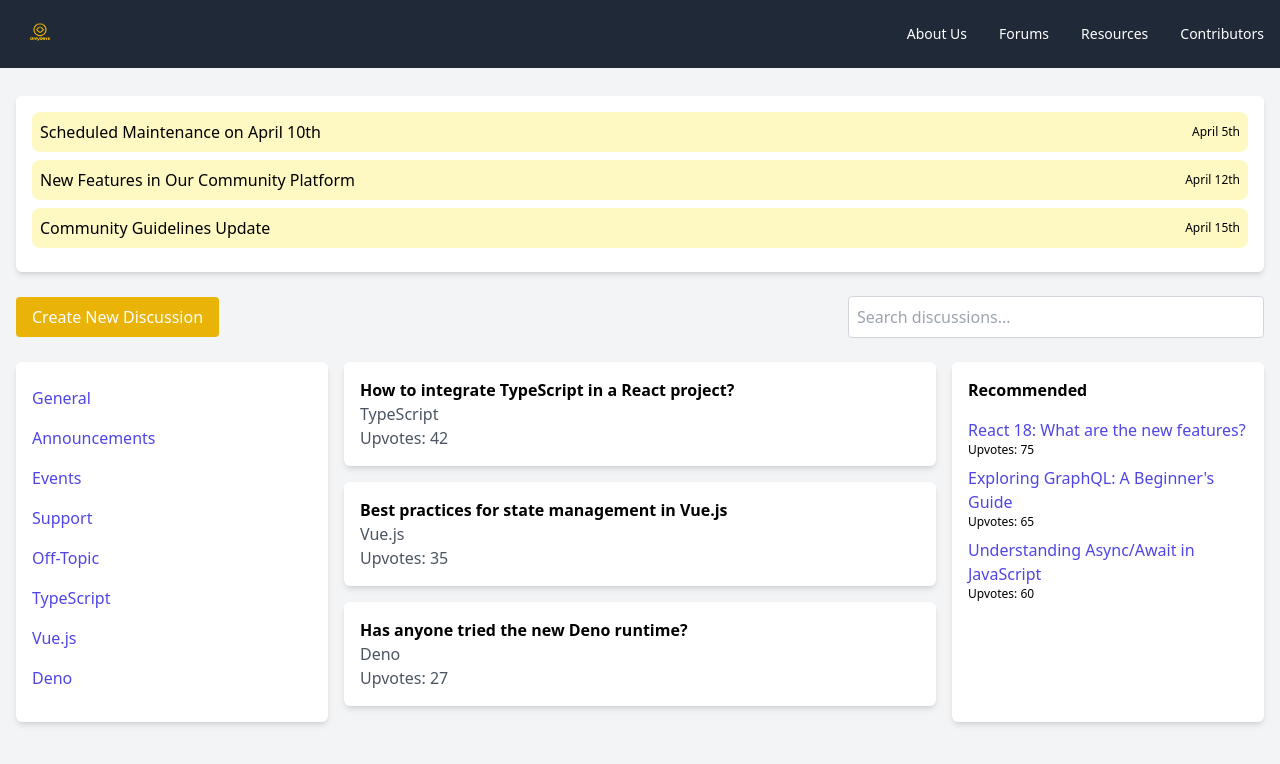
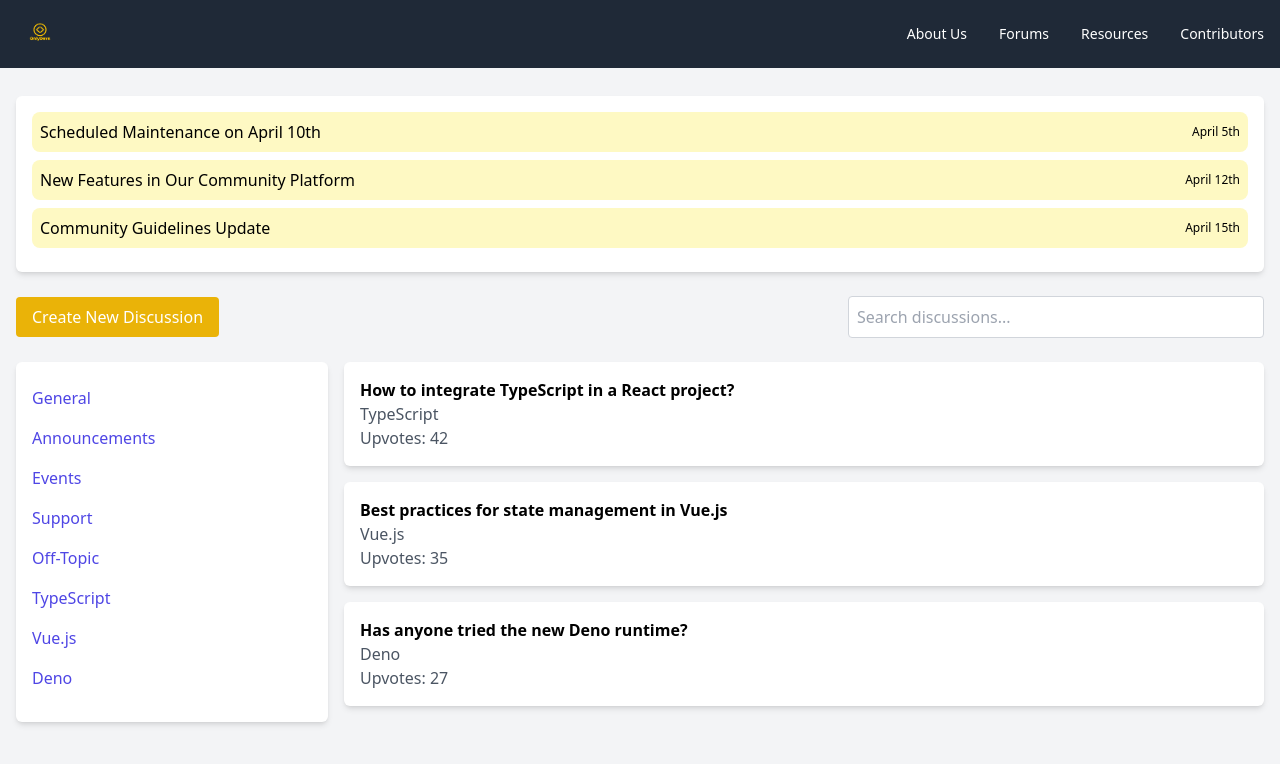
Before and after one commit to onlydevske/OnlyDevs-Website, a React (Vite) app: page /forum in a window 1280 px wide. Shown: the top 764 px of the page. Built offline with nearby package versions, Linux system fonts and the light colour scheme.

Commit message:
updating recommendation

```diff
--- /dev/null
+++ b/src/components/forum/Recommendations.jsx
@@ -0,0 +1,17 @@
+import React from 'react';
+
+export default function componentName() {
+  return (
+    <>
+         <div className="w-1/4 bg-white p-4 rounded-md shadow-md">
+            <h4 className="font-bold mb-4">Recommended</h4>
+            {recommended.map((discussion) => (
+              <div key={discussion.id} className="mb-2">
+                <h5 className="text-indigo-600 hover:text-indigo-800 cursor-pointer">{discussion.title}</h5>
+                <p className="text-xs">Upvotes: {discussion.upvotes}</p>
+              </div>
+            ))}
+          </div>
+    </>
+  );
+}
--- a/src/pages/Forum.jsx
+++ b/src/pages/Forum.jsx
@@ -43,15 +43,7 @@ const recommended = [
         <DiscussionsList/>
 
           {/* Recommended Sidebar */}
-          <div className="w-1/4 bg-white p-4 rounded-md shadow-md">
-            <h4 className="font-bold mb-4">Recommended</h4>
-            {recommended.map((discussion) => (
-              <div key={discussion.id} className="mb-2">
-                <h5 className="text-indigo-600 hover:text-indigo-800 cursor-pointer">{discussion.title}</h5>
-                <p className="text-xs">Upvotes: {discussion.upvotes}</p>
-              </div>
-            ))}
-          </div>
+
         </div>
       </div>
     </div>
```
